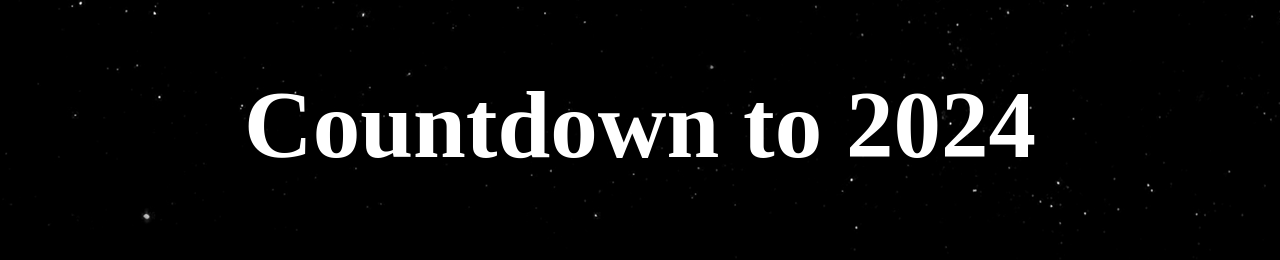
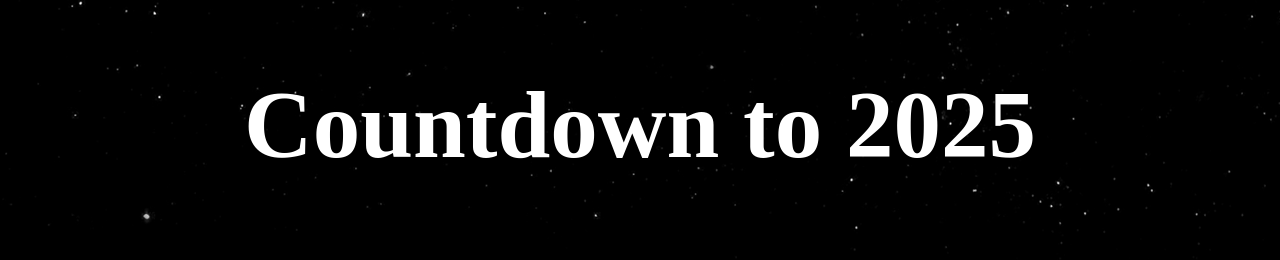
Before and after one commit to umar-abd/umar-abd.github.io, a plain HTML site: page index.html in a window 1280 px wide. Shown: the part 515-775 px from the top of the page. Drawn offline with nearby package versions, Linux system fonts and the light colour scheme.

Commit message:
Update index.html
2025

```diff
--- a/index.html
+++ b/index.html
@@ -34,7 +34,7 @@
 		<div class="logo-fs"></div>
 		<div class="stars"></div>
 		<div class="twinkling"></div>
-		<div class="textnewyear">Countdown to 2024</div>
+		<div class="textnewyear">Countdown to 2025</div>
 		<script src="https://code.jquery.com/jquery-1.11.2.min.js"></script>
 		<script src="js/flipclock.js"></script>
 		<script src="js/newyear.js"></script>
```
